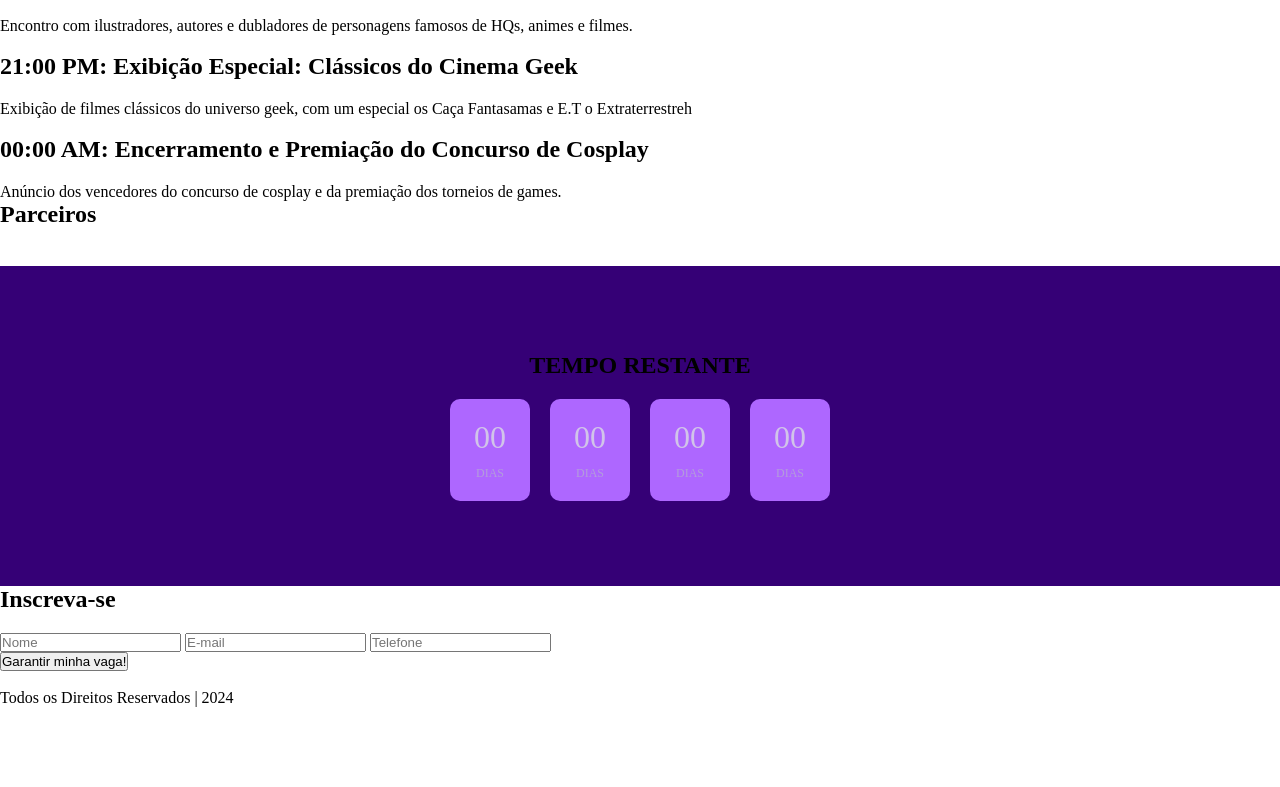
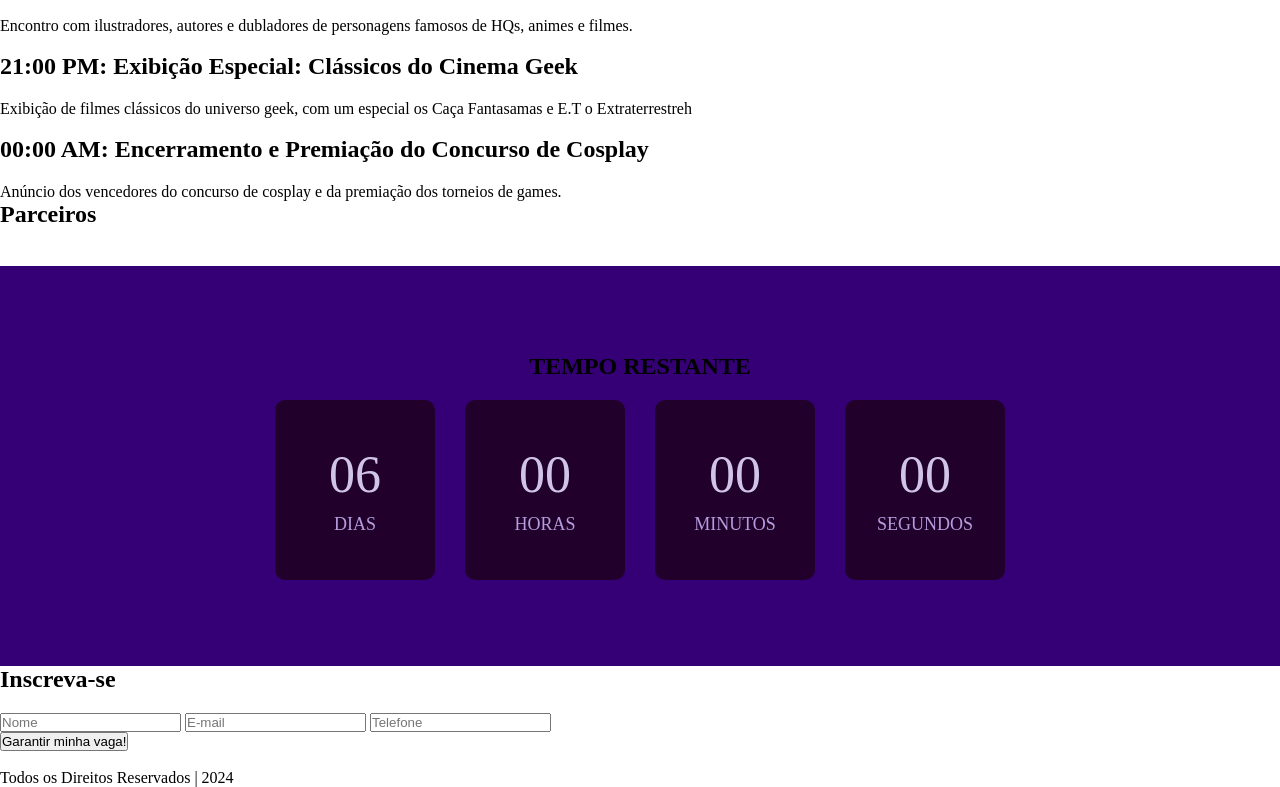
Before and after one commit to lamp-4380/Cosmic-Con, a plain HTML site: page Cosmic Con/index.html in a window 1280 px wide. Shown: the part 572-1359 px from the top of the page. Before the commit the page ends 1279 px from the top, so only its background shows below. Drawn offline with Linux system fonts and the light colour scheme.

Commit message:
commit-normal

```diff
--- a/Cosmic Con/index.html
+++ b/Cosmic Con/index.html
@@ -106,19 +106,19 @@
                 <div id="box1">
                     <span id="days">00</span>
                 </div>
-                <p>DIAS</p>
+                <p>HORAS</p>
             </div>
             <div class="time-box">
                 <div id="box1">
                     <span id="days">00</span>
                 </div>
-                <p>DIAS</p>
+                <p>MINUTOS</p>
             </div>
             <div class="time-box">
                 <div id="box1">
                     <span id="days">00</span>
                 </div>
-                <p>DIAS</p>
+                <p>SEGUNDOS</p>
             </div>
         </div>
     </div>
--- a/Cosmic Con/script.js
+++ b/Cosmic Con/script.js
@@ -0,0 +1,28 @@
+//CONTADOR
+const targetDate = new Date();
+targetDate.setDate(targetDate.getDate() + 6);
+targetDate.setHours(targetDate.getHours() + 10);
+targetDate.setMinutes(targetDate.getMinutes() + 55);
+targetDate.setSeconds(targetDate.getSeconds() + 14);
+
+function updateCountdown() {
+    const now = new Date().getTime();
+    const distance = targetDate - now;
+
+    const days = Math.floor(distance / (1000 * 60 * 60 * 24));
+    const hours = Math.floor((distance % (1000 * 60 * 60 * 24)) / (1000 * 60 * 60));
+    const minutes = Math.floor((distance % (1000 * 60 * 60)) / (1000 * 60));
+    const seconds = Math.floor((distance % (1000 * 60)) / 1000);
+
+    document.getElementById("days").innerText = days.toString().padStart(2, '0');
+    document.getElementById("hours").innerText = hours.toString().padStart(2, '0');
+    document.getElementById("minutes").innerText = minutes.toString().padStart(2, '0');
+    document.getElementById("seconds").innerText = seconds.toString().padStart(2, '0');
+
+    if (distance < 0) {
+        clearInterval(countdownInterval);
+        document.querySelector(".countdown-container").innerHTML = "<h1>O TEMPO ACABOU!</h1>";
+    }
+}
+
+const countdownInterval = setInterval(updateCountdown, 1000);
--- a/Cosmic Con/style.css
+++ b/Cosmic Con/style.css
@@ -14,7 +14,7 @@
     flex-direction: column;
     align-items: center;
     justify-content: center;
-    min-height: 40vh;
+    min-height: 50vh;
     text-align: center;
     background: var(--color1);
 }
@@ -26,26 +26,31 @@ h1 {
 
 .countdown {
     display: flex;
-    gap: 20px;
+    gap: 30px;
     justify-content: center;
     align-items: center;
 }
 
 .time-box {
-    background-color: #ae67ff;
+    display: flex;
+    flex-direction: column;
+    align-items: center;
+    justify-content: center;
+    background-color: var(--color2);
     padding: 20px;
     border-radius: 10px;
-    width: 80px;
+    width: 160px;
+    height: 180px;
     text-align: center;
 }
 
 .time-box span {
-    font-size: 32px;
+    font-size: 52px;
     color: #D1C4E9;
 }
 
 .time-box p {
     margin-top: 10px;
-    font-size: 12px;
+    font-size: 18px;
     color: #B39DDB;
 }
```
